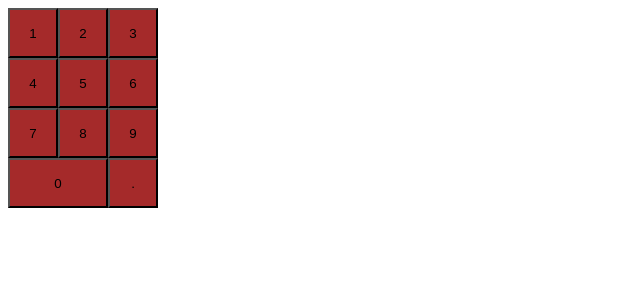
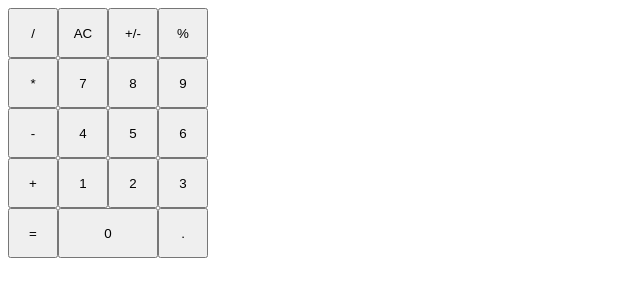
Before and after one commit to Sgugu97/Calculator, a plain HTML site: page index.html in a window 1280 px wide. Shown: the whole page, without its empty margins (0-640 px from the left). Drawn offline with Linux system fonts and the light colour scheme.

Commit message:
add operators and 'variables'

```diff
--- a/myScript.js
+++ b/myScript.js
@@ -2,12 +2,46 @@ const keyBoard = document.createElement("div");
 keyBoard.setAttribute("class", "keyBoard");
 document.body.appendChild(keyBoard);
 
+const operators = document.createElement("div");
+operators.setAttribute("class", "operators");
+keyBoard.appendChild(operators);
+
+const simbols =["/","*","-","+","="];
+for (let i=0; i<simbols.length; i++){
+    const operator =document.createElement("button");
+    operator.setAttribute("class", "operator");
+    operator.textContent = simbols[i];
+    operators.appendChild(operator);
+    operator.addEventListener("click", ()=> console.log(simbols[i]));
+}
+
+
+const varies = document.createElement("div");
+varies.setAttribute("class", "varies");
+keyBoard.appendChild(varies);
+
+const variables = ["AC", "+/-", "%"];
+for (let i=0; i<variables.length; i++){
+    const variable =document.createElement("button");
+    variable.setAttribute("class", "variable");
+    variable.textContent = variables[i];
+    varies.appendChild(variable);
+    variable.addEventListener("click", ()=> console.log(variables[i]));
+}
+
+const digits = document.createElement("div");
+digits.setAttribute("class", "digits");
+varies.appendChild(digits);
+
+const nums = document.createElement("div");
+nums.setAttribute("class", "nums");
+digits.appendChild(nums);
 
 for(let i=1; i<=9; i++){
     const num = document.createElement("button");
     num.setAttribute("class", `num`);
     num.textContent = `${i}`;
-    keyBoard.appendChild(num);
+    nums.appendChild(num);
     num.addEventListener("click", ()=> console.log(`${i}`));
 }
 
@@ -15,12 +49,12 @@ for(let i=1; i<=9; i++){
 const zero = document.createElement("button");
 zero.setAttribute("class", `num zero`);
 zero.textContent = `0`;
-keyBoard.appendChild(zero);
+digits.appendChild(zero);
 zero.addEventListener("click", ()=> console.log(`0`));
 
 
 const point = document.createElement("button");
 point.setAttribute("class", `num point`);
 point.textContent = `.`;
-keyBoard.appendChild(point);
+digits.appendChild(point);
 point.addEventListener("click", ()=> console.log(`.`));
--- a/style.css
+++ b/style.css
@@ -1,13 +1,23 @@
 .keyBoard{
     display: flex;
+}
+.operators{
+    display: flex;
+    flex-direction: column;
+}
+.operator{
+    height: 50px;
+    width: 50px;
+}
+
+.nums{
+    display: flex;
     width: 150px;
-    flex-wrap: wrap;
-
+    flex-wrap: wrap-reverse;
 }
 .num{
     height: 50px;
     width: 50px;
-    background-color: brown;
 }
 .zero{
     width: 100px;
@@ -16,3 +26,7 @@
     height: 50px;
     width: 50px;
 }
+.variable{
+    height: 50px;
+    width: 50px;
+}
```
